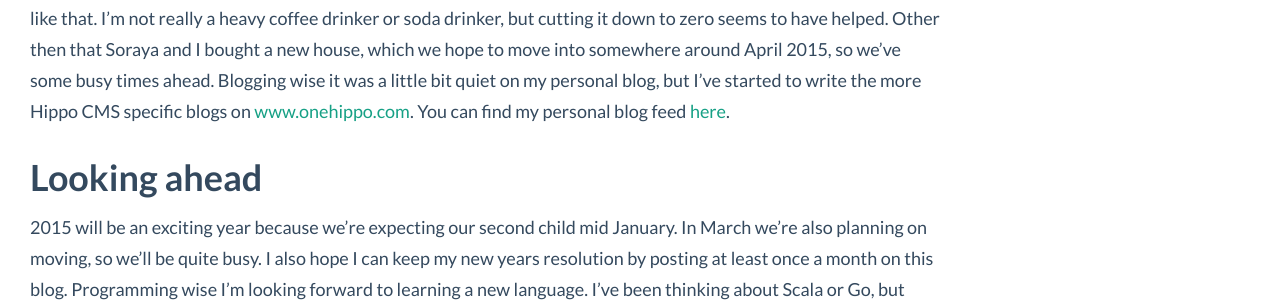
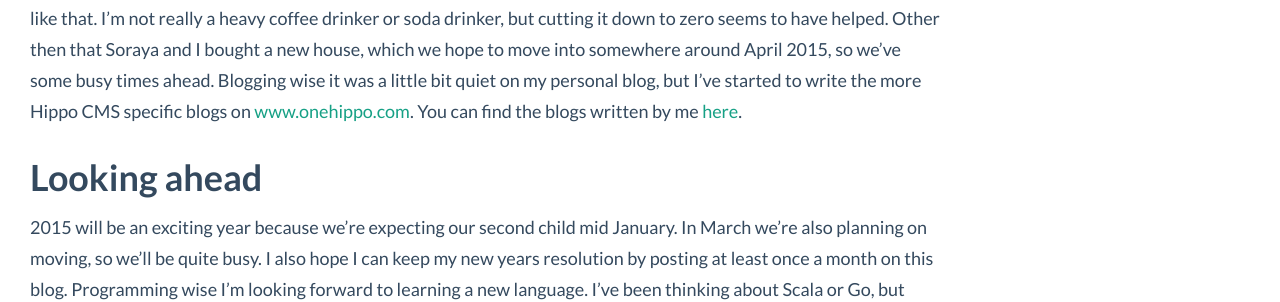
Before and after one commit to jreijn/jreijn.github.com, a Jekyll site: the page built from _posts/2015-01-11-looking_back_at_2014.md, in a window 1280 px wide and 900 px high, scrolled down 2419 px. Shown: the part 159-461 px from the top of the window. Built offline with Jekyll 4.4.1, drawn with Linux system fonts in a browser that asks for light colours; Markdown is read by kramdown in place of the engine named in the settings; comment, search, counter and statistics services are not loaded.

Commit message:
Minor update

```diff
--- a/_posts/2015-01-11-looking_back_at_2014.md
+++ b/_posts/2015-01-11-looking_back_at_2014.md
@@ -34,7 +34,7 @@
 November was a conference month in which I visited Jfall. JFall is the largest Java developer conference in the Netherlands attended by about 1.200 developers. I think Jfall was interesting, but the most interesting talk this year was definitly ["Kill the mutants and test your tests" by Roy van Rijn](http://www.nljug.org/jfall/session/kill-the-mutants-and-test-your-tests/107/). It was the first time I heard about [mutation testing](http://en.wikipedia.org/wiki/Mutation_testing) and I've tried it within some projects since then and really like it.
 
 ##Personal
-As you might have read in [last years review](http://blog.jeroenreijn.com/2014/03/looking-back-at-2013.html) I had quite some health issues, which turned out to be stomach related. Since than I have quit caffeine, stopped drinking soda and all is back to normal again. Not sure why my body reacted like that. I'm not really a heavy coffee drinker or soda drinker, but cutting it down to zero seems to have helped. Other then that Soraya and I bought a new house, which we hope to move into somewhere around April 2015, so we've some busy times ahead. Blogging wise it was a little bit quiet on my personal blog, but I've started to write the more Hippo CMS specific blogs on [www.onehippo.com](http://www.onehippo.com/en/resources/blogs). You can find my personal blog feed [here](http://www.onehippo.com/en/resources/blogs/facet/Author/Jeroen+Reijn).
+As you might have read in [last years review](http://blog.jeroenreijn.com/2014/03/looking-back-at-2013.html) I had quite some health issues, which turned out to be stomach related. Since than I have quit caffeine, stopped drinking soda and all is back to normal again. Not sure why my body reacted like that. I'm not really a heavy coffee drinker or soda drinker, but cutting it down to zero seems to have helped. Other then that Soraya and I bought a new house, which we hope to move into somewhere around April 2015, so we've some busy times ahead. Blogging wise it was a little bit quiet on my personal blog, but I've started to write the more Hippo CMS specific blogs on [www.onehippo.com](http://www.onehippo.com/en/resources/blogs). You can find the blogs written by me  [here](http://www.onehippo.com/en/resources/blogs/facet/Author/Jeroen+Reijn).
 
 ##Looking ahead
 2015 will be an exciting year because we're expecting our second child mid January. In March we're also planning on moving, so we'll be quite busy. I also hope I can keep my new years resolution by posting at least once a month on this blog. Programming wise I'm looking forward to learning a new language. I've been thinking about Scala or Go, but have not made up my mind yet. Any suggestions? Further I've decided to follow some online courses on functional and reactive programming. 2014 was a little bit slow with regards to learning new things, so I hope to catch up in 2015.
```
